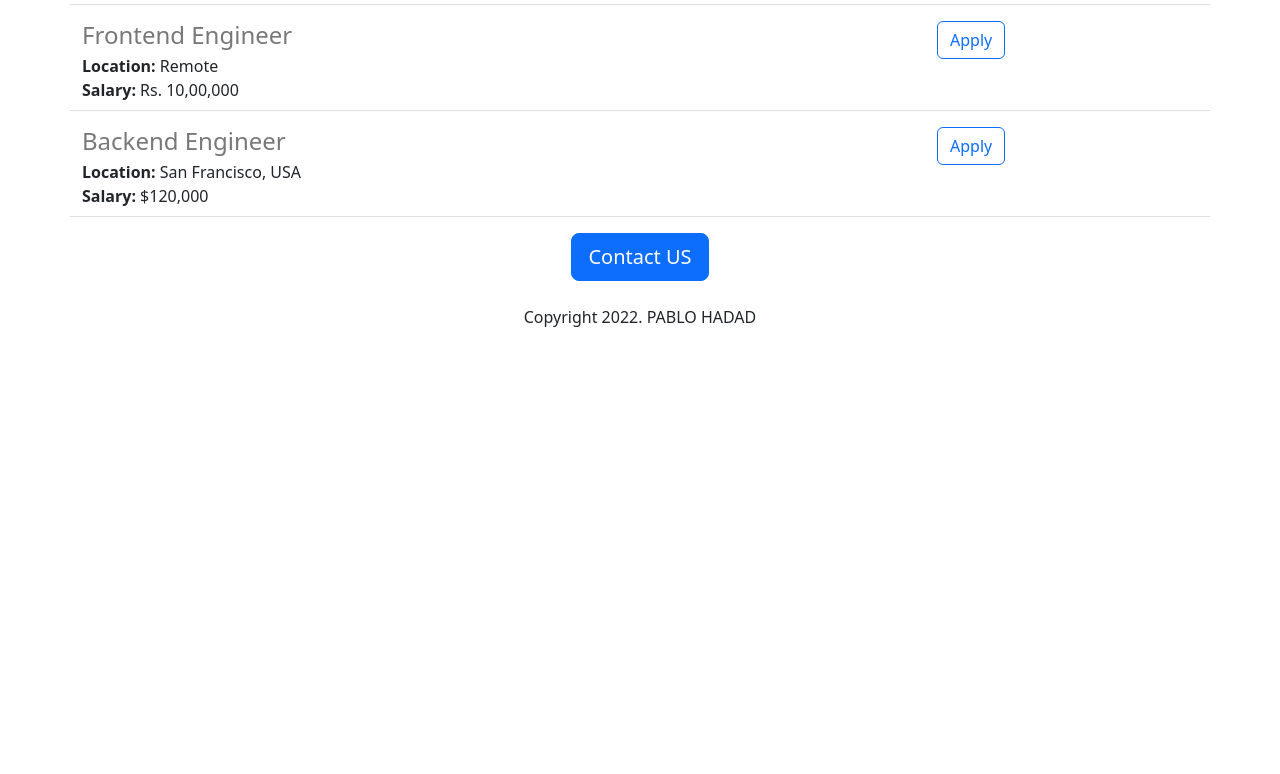
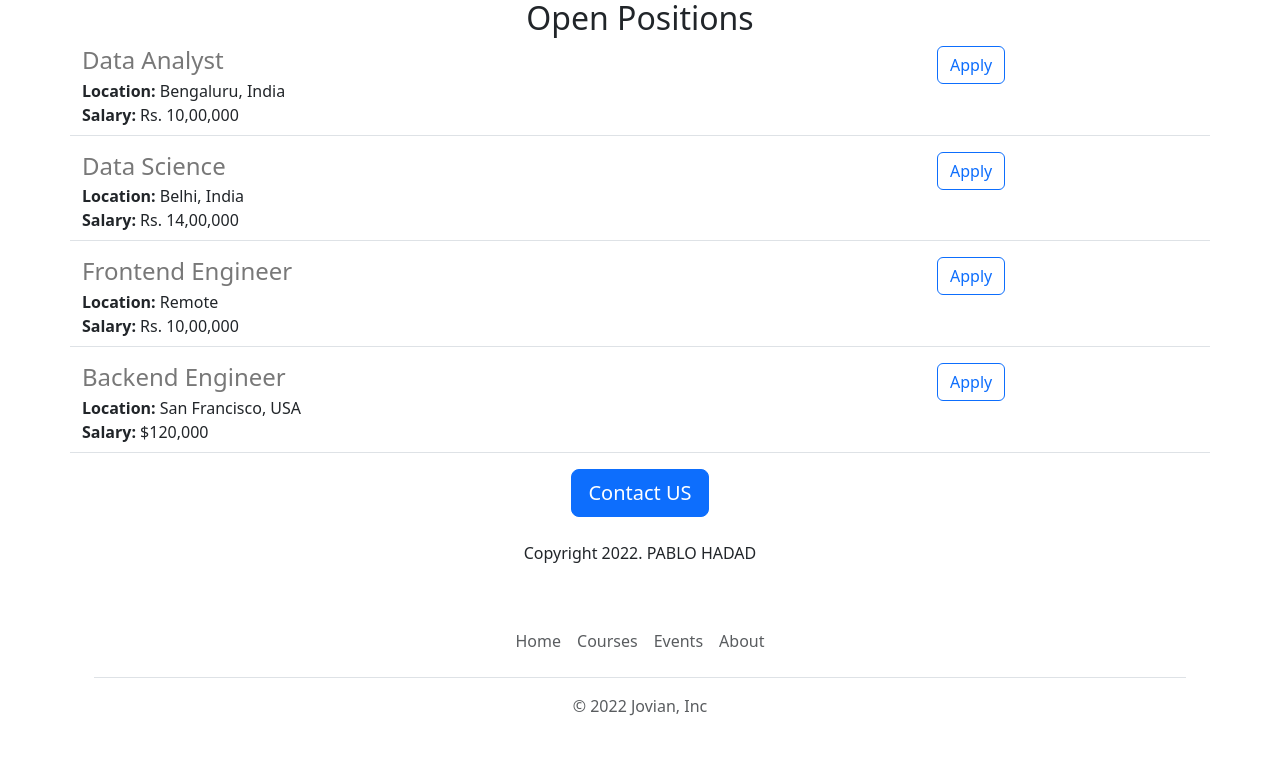
Before and after one commit to pablitohaddad/jovian-carrers-website, a Flask app: page / in a window 1280 px wide. Shown: the part 823-1597 px from the top of the page. Before the commit the page ends 1150 px from the top, so only its background shows below. Run offline with Flask 3, Linux system fonts and the light colour scheme.

Commit message:
functional and aesthetic improvements

```diff
--- /dev/null
+++ b/templates/footer.html
@@ -0,0 +1,12 @@
+<div class="container">
+  <footer class="py-3 my-4">
+    <ul class="nav justify-content-center border-bottom pb-3 mb-3">
+      <li class="nav-item"><a  target="_blank" href="https://www.jovian.ai" class="nav-link px-2 text-muted">Home</a></li>
+      <li class="nav-item"><a  target="_blank" href="https://jovian.ai/learn" class="nav-link px-2 text-muted">Courses</a></li>
+
+      <li class="nav-item"><a target="_blank" href="https://jovian.ai/events" class="nav-link px-2 text-muted">Events</a></li>
+      <li class="nav-item"><a  target="_blank" href="https://jovian.ai/about" class="nav-link px-2 text-muted">About</a></li>
+    </ul>
+    <p class="text-center text-muted">&copy; 2022 Jovian, Inc</p>
+  </footer>
+</div>
--- a/templates/home.html
+++ b/templates/home.html
@@ -10,18 +10,25 @@
                 height: 360px;
                 object-fit: cover;
                 width: 100%;
+                margin-bottom: 16px;
             }
         </style>
     </head>
 
     <body>
+        {% include 'nav.html' %}
+        <img class="img-fluid" id="banner" src="/static/banner.jpg" alt="Banner" height="320">
     <div class="container">
-        <h1 class="text-center mt-4 mb-2">Jovian Careers</h1>
-        <img class="img-fluid" id="banner" src="/static/banner.jpg" alt="Banner" height="320">
         <h2 class="text-center mt-2 mb-4" >About Jovian</h2>
+        <div class="row" style="margin-bottom: 16px;">
+            <div class="col-md-6">
                 <p class="lead">
                     Lorem ipsum dolor sit amet consectetur adipisicing elit. Doloremque odit earum quas perspiciatis nihil minus nisi id in inventore qui. Repellat aperiam id enim exercitationem nostrum saepe adipisci maiores totam.
                 </p>
+            </div>
+            <div class="d-none d-md-block col-md-6">
+                <img src="static/people.jpg" alt="people working" style="height: 320px; border-radius: 4px  ;">
+            </div>
             <h2 class="text-center">Open Positions</h2>
             <div>
                 {% for job in jobs %}
@@ -29,10 +36,11 @@
                 {% endfor %}
             </div>
             <div class="text-center">
-            <button class="btn btn-primary btn-lg">Contact US</button>
+                <a href=" mailto:pablitohaddad@gmail.com?subject=Contact%20US&body=Your%20question%3A%0D%0A%0D%0AMy%20name%3A " class="btn btn-primary btn-lg">Contact US</a>
                 <p class="mt-4">Copyright 2022. PABLO HADAD</p>
             </div>
         </div>
-
+    {% include 'footer.html' %}
+    </div>
     </body>
 </html>
--- a/templates/jobitem.html
+++ b/templates/jobitem.html
@@ -14,7 +14,7 @@
         {% endif %}
     </div>
     <div class="col-3">
-        <button type="button" class="btn btn-outline-primary">Apply</button>
+        <a href=" mailto:pablitohaddad@gmail.com?subject=Application&body=My%20name%3A%0D%0A%0D%0AMy%20Resume%3A%0D%0A%0D%0AMy%20linkedIN%3A" type="button" class="btn btn-outline-primary">Apply</a>
     </div>
 
 </div>
--- /dev/null
+++ b/templates/nav.html
@@ -0,0 +1,9 @@
+<nav class="navbar shadow-sm fixed-top bg-white">
+  <div class="container-fluid">
+    <a class="navbar-brand" href="#">
+      <img src="/static/logo.svg" alt="" width="30" height="24" class="d-inline-block align-text-top">
+      Jovian
+    </a>
+  </div>
+</nav>
+<div style="height:56px"></div>
```
Also changed, not shown: static/logo.svg (added), 1 other file. Lines whose indentation alone changed are shown as unchanged.
